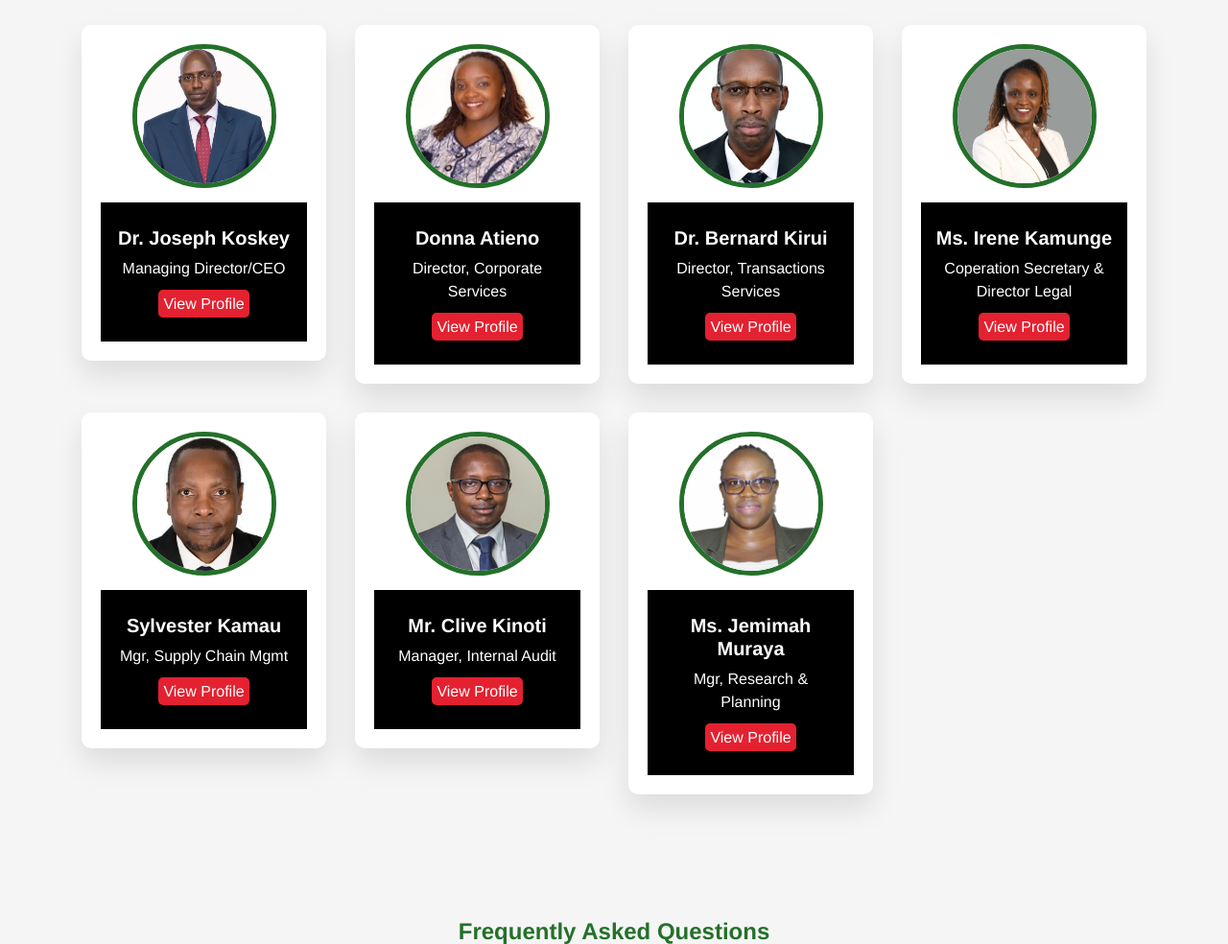
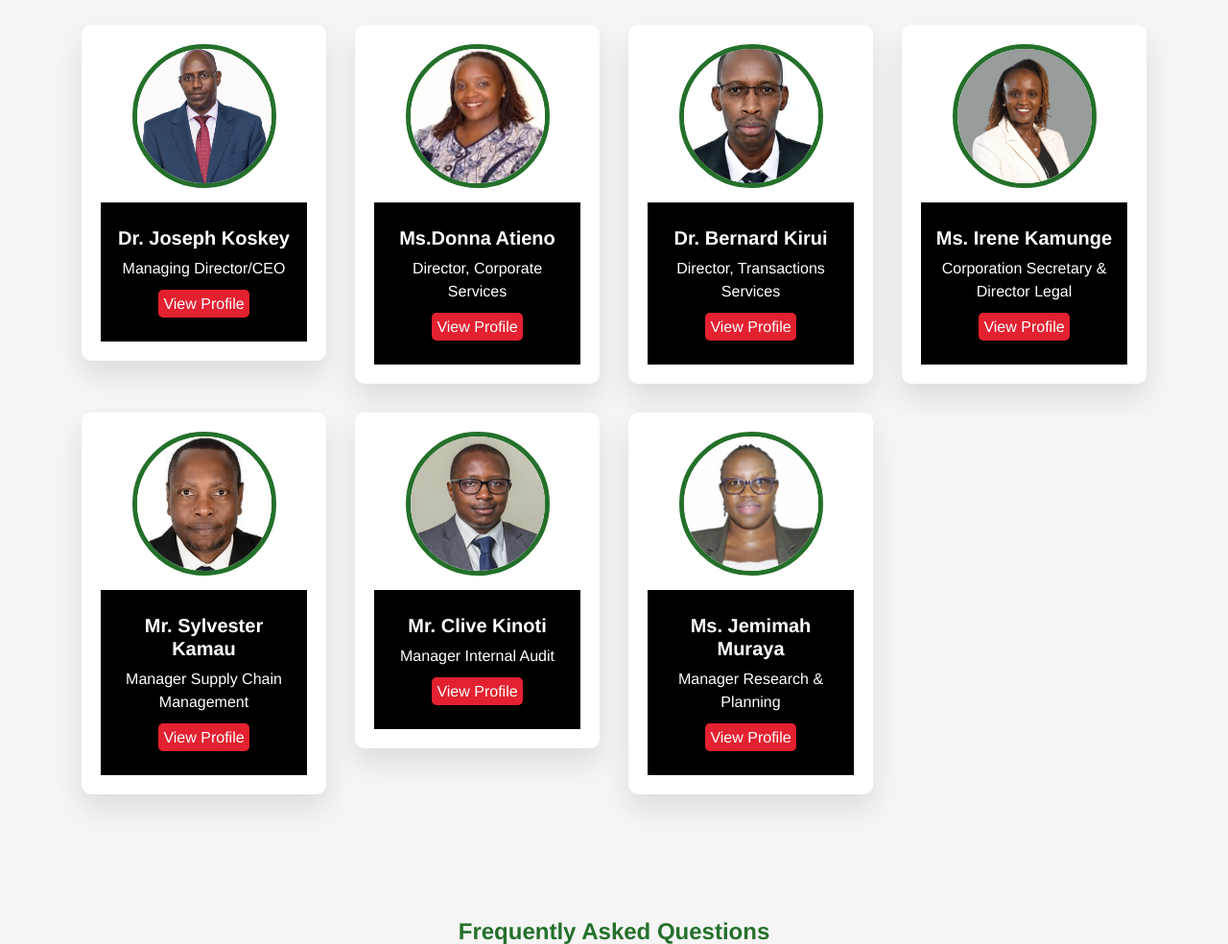
Before and after one commit to Mfalmebetterdayscapital/privatisation, a Django app: page / in a window 1280 px wide. Shown: the part 2420-3404 px from the top of the page at 96% size. Run offline with Django 3.2, Linux system fonts and the light colour scheme; some libraries are stand-ins or nearby versions.

Commit message:
some changes

```diff
--- a/template/index.html
+++ b/template/index.html
@@ -691,7 +691,7 @@
                         <img src="{% static 'img/Donna-Portrait-2022-Resized-28112022_0-320x320-1-150x150.jpg' %}" alt="Donna Atieno">
                     </div>
                     <div class="team-text">
-                        <h2 style="color: #ffffff;">Donna Atieno</h2>
+                        <h2 style="color: #ffffff;">Ms.Donna Atieno</h2>
                         <p>Director, Corporate Services</p>
                         <button class="view-profile-btn" onclick="openPopup(1)">View Profile</button>
                     </div>
@@ -718,7 +718,7 @@
                     </div>
                     <div class="team-text">
                         <h2 style="color: #ffffff;">Ms. Irene Kamunge</h2>
-                        <p>Coperation Secretary & Director Legal</p>
+                        <p>Corporation Secretary & Director Legal</p>
                         <button class="view-profile-btn" onclick="openPopup(3)">View Profile</button>
                     </div>
 
@@ -732,8 +732,8 @@
                         <img src="{% static 'img/SYLVERSTETR.jpg' %}" alt="Sylvester Kamau">
                     </div>
                     <div class="team-text">
-                        <h2 style="color: #ffffff;">Sylvester Kamau</h2>
-                        <p>Mgr, Supply Chain Mgmt</p>
+                        <h2 style="color: #ffffff;">Mr. Sylvester Kamau</h2>
+                        <p>Manager Supply Chain Management</p>
                         <button class="view-profile-btn" onclick="openPopup(4)">View Profile</button>
                     </div>
 
@@ -746,7 +746,7 @@
                     </div>
                     <div class="team-text">
                         <h2 style="color: #ffffff;">Mr. Clive Kinoti</h2>
-                        <p>Manager, Internal Audit</p>
+                        <p>Manager Internal Audit</p>
                         <button class="view-profile-btn" onclick="openPopup(5)">View Profile</button>
                     </div>
 
@@ -759,7 +759,7 @@
                     </div>
                     <div class="team-text">
                         <h2 style="color: #ffffff;">Ms. Jemimah Muraya</h2>
-                        <p>Mgr, Research & Planning</p>
+                        <p>Manager Research & Planning</p>
                         <button class="view-profile-btn" onclick="openPopup(6)">View Profile</button>
                     </div>
 
@@ -1032,12 +1032,12 @@ document.querySelectorAll('.toggle-title').forEach(btn => {
         {
             name: "DR. BERNARD KIRUI",
             role: "Director, Transactions Services",
-            info: "Dr. Bernard Kirui holds a PhD in Economics from the University of Nairobi, a Master’s degree in Economics, and a Bachelor’s in Economics and Statistics from Kenyatta University. He is a Certified Public Accountant and a member of the Institute of Certified Public Accountants of Kenya (ICPAK). Prior to joining the Commission, Dr. Kirui held various management roles at the Kenya Revenue Authority as Manager in charge of Surveys and Business Analysis and as a Manager in charge of Strategy and Policy Analysis. He was responsible for coordinating the preparation of key tax policy documents, overseeing financial analysis, providing technical support, monitoring tax policy developments and stakeholder engagement. Prior to joining the KRA, Dr. Kirui worked as a Part-Time Lecturer at the National Youth Service and in various roles at the Co-operative Bank of Kenya. He also worked as a Part-Time Lecturer for International Trade and Economics at Moi University, Nairobi Campus. Dr. Kirui was also a CSAE Visiting Fellow at the University of Oxford in the United Kingdom, where he worked on his research."
+            info: "Dr. Bernard Kirui holds a PhD in Economics from the University of Nairobi, a Master’s degree in Economics, and a Bachelor’s in Economics and Statistics from Kenyatta University. He is a Certified Public Accountant and a member of the Institute of Certified Public Accountants of Kenya (ICPAK). Prior to joining the Authority, Dr. Kirui held various management roles at the Kenya Revenue Authority as Manager in charge of Surveys and Business Analysis and as a Manager in charge of Strategy and Policy Analysis. He was responsible for coordinating the preparation of key tax policy documents, overseeing financial analysis, providing technical support, monitoring tax policy developments and stakeholder engagement. Prior to joining the KRA, Dr. Kirui worked as a Part-Time Lecturer at the National Youth Service and in various roles at the Co-operative Bank of Kenya. He also worked as a Part-Time Lecturer for International Trade and Economics at Moi University, Nairobi Campus. Dr. Kirui was also a CSAE Visiting Fellow at the University of Oxford in the United Kingdom, where he worked on his research."
         },
 
         {
             name: "MS. IRENE KAMUNGE",
-            role: "Manager, Supply Chain Management",
+            role: "",
             info: ""
         },
         {
@@ -1048,12 +1048,12 @@ document.querySelectorAll('.toggle-title').forEach(btn => {
         {
             name: "MR. CLIVE KINOTI NJIRU",
             role: "Manager, Internal Audit",
-            info: "Clive holds a Master of Commerce in Finance from Strathmore University and a Bachelor of Arts in Economics and Business Studies from Kenyatta University. He is a member of the Institute of Certified Public Accountants of Kenya (ICPAK), Institute of Internal Auditors (IIA), and Institute of Certified Investment and Financial Analysts (CIFA). He has over fifteen (15) years of experience in Governance, Risk Management, and Compliance. Before joining the Commission, Clive held several Senior Management positions at East African Portland Cement Plc and the Ministry of Co-operatives and Micro, Small and Medium Enterprises (MSME) Development."
+            info: "Clive holds a Master of Commerce in Finance from Strathmore University and a Bachelor of Arts in Economics and Business Studies from Kenyatta University. He is a member of the Institute of Certified Public Accountants of Kenya (ICPAK), Institute of Internal Auditors (IIA), and Institute of Certified Investment and Financial Analysts (CIFA). He has over fifteen (15) years of experience in Governance, Risk Management, and Compliance. Before joining the Authority, Clive held several Senior Management positions at East African Portland Cement Plc and the Ministry of Co-operatives and Micro, Small and Medium Enterprises (MSME) Development."
         },
         {
             name: "MS. JEMIMAH MURAYA",
             role: "Manager, Research & Planning",
-            info: "Ms. Jemimah Muraya is a statistician by profession who holds a Master of Science (MSc) degree in Social Statistics from the University of Nairobi. She has a Bachelor of Science degree in Applied Statistics from Maseno University and is currently pursuing a Master of Business Administration degree (Strategic Management) in USIU-A. Prior to joining the Commission, Ms. Jemimah held various management roles including Manager Research, Strategy and Planning at Tana Water Works Development Agency and Research and Policy Manager at the NGOs Co-ordination Board. She has vast experience in Research, Data Management, Strategic Planning, Performance Management, Quality Management Systems, Monitoring, and Evaluation drawn from over 14 years of experience with several public sector organizations."
+            info: "Ms. Jemimah Muraya is a statistician by profession who holds a Master of Science (MSc) degree in Social Statistics from the University of Nairobi. She has a Bachelor of Science degree in Applied Statistics from Maseno University and is currently pursuing a Master of Business Administration degree (Strategic Management) in USIU-A. Prior to joining the Authority, Ms. Jemimah held various management roles including Manager Research, Strategy and Planning at Tana Water Works Development Agency and Research and Policy Manager at the NGOs Co-ordination Board. She has vast experience in Research, Data Management, Strategic Planning, Performance Management, Quality Management Systems, Monitoring, and Evaluation drawn from over 14 years of experience with several public sector organizations."
         },
         {
             name: "DR. EDWARD N. KOBUTHI",
```
